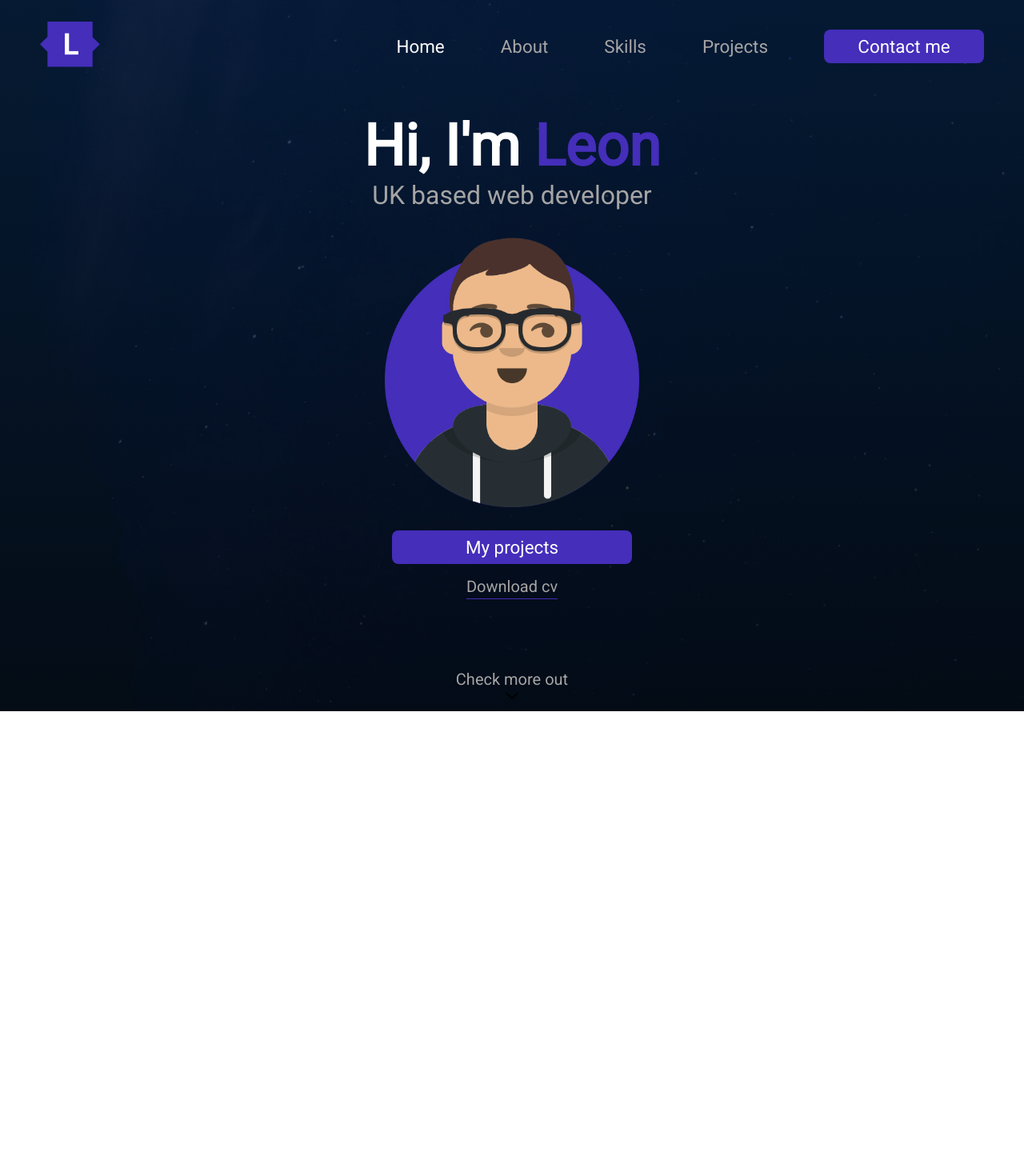
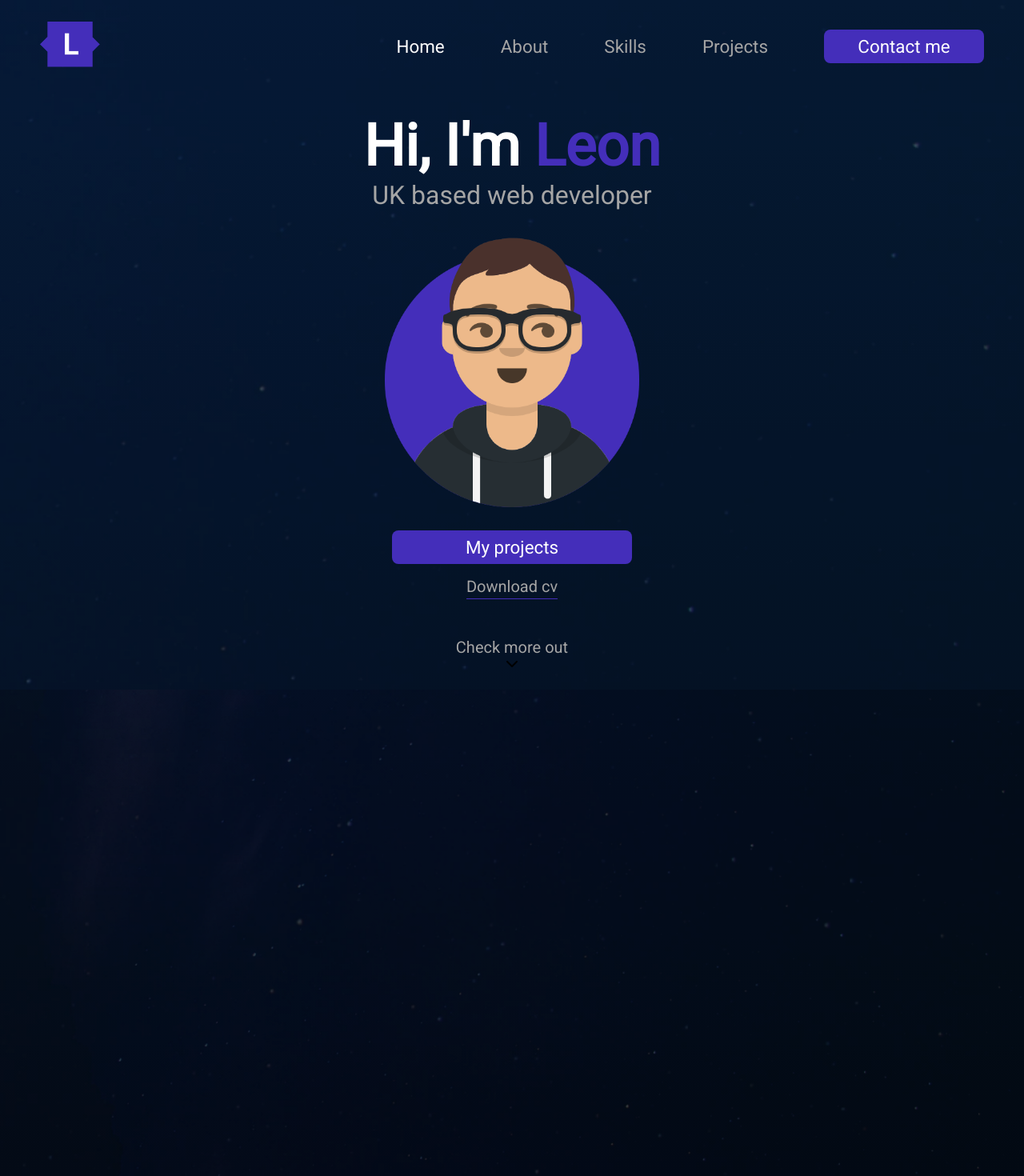
Before and after one commit to NinjaInShade/portfolio, a React (Create React App) app: page / in a window 1280 px wide. Shown: the top 1470 px of the page at 80% size. Before the commit the page ends 889 px from the top, so only its background shows below. Built offline with nearby package versions, Linux system fonts and the light colour scheme.

Commit message:
Changed one element from absolute and re configured adjacent elements to make it work

```diff
--- a/src/App.css
+++ b/src/App.css
@@ -5,7 +5,8 @@ html {
   min-height: 100vh;
 }
 
-#root {
+#root,
+.homepage-test {
   background: url("./assets/stars.png");
   background-position: 100% 100%;
   background-size: cover;
--- a/src/components/pages/Homepage.css
+++ b/src/components/pages/Homepage.css
@@ -1,11 +1,11 @@
 .homepage {
   min-height: calc(100vh - 115px);
   padding: 25px 50px;
+  position: relative;
   display: flex;
   flex-direction: column;
+  align-items: center;
   justify-content: center;
-  align-items: center;
-  position: relative;
 }
 
 .homepage-header {
@@ -13,7 +13,7 @@
   flex-direction: column;
   align-items: center;
   justify-content: center;
-  margin-bottom: 115px;
+  margin: auto 0 auto 0;
 }
 
 .homepage h1,
@@ -54,15 +54,12 @@
 }
 
 .homepage-find-out-more {
-  position: absolute;
-  left: 50%;
-  bottom: 1.5vh;
-  transform: translateX(-50%);
   display: flex;
   flex-direction: column;
   justify-content: flex-end;
   align-items: center;
   cursor: pointer;
+  margin-top: 3rem;
 }
 
 .homepage-find-out-more p,
@@ -73,6 +70,9 @@
 
 .homepage-find-out-more svg {
   font-size: 1.4rem;
+}
+
+.homepage-test {
 }
 
 @media (max-width: 500px) {
--- a/src/components/pages/Homepage.js
+++ b/src/components/pages/Homepage.js
@@ -6,6 +6,7 @@ import Button from "../../components/UI/Button";
 
 export default function Homepage() {
   return (
+    <>
       <section className="homepage">
         <div class="homepage-header">
           <h1>
@@ -26,5 +27,7 @@ export default function Homepage() {
           <i class="fas fa-chevron-down"></i>
         </div>
       </section>
+      <section className="homepage-test"></section>
+    </>
   );
 }
```
Also changed, not shown: 1 other file (tests, documents, lock files or other folders). Lines whose indentation alone changed are shown as unchanged.
